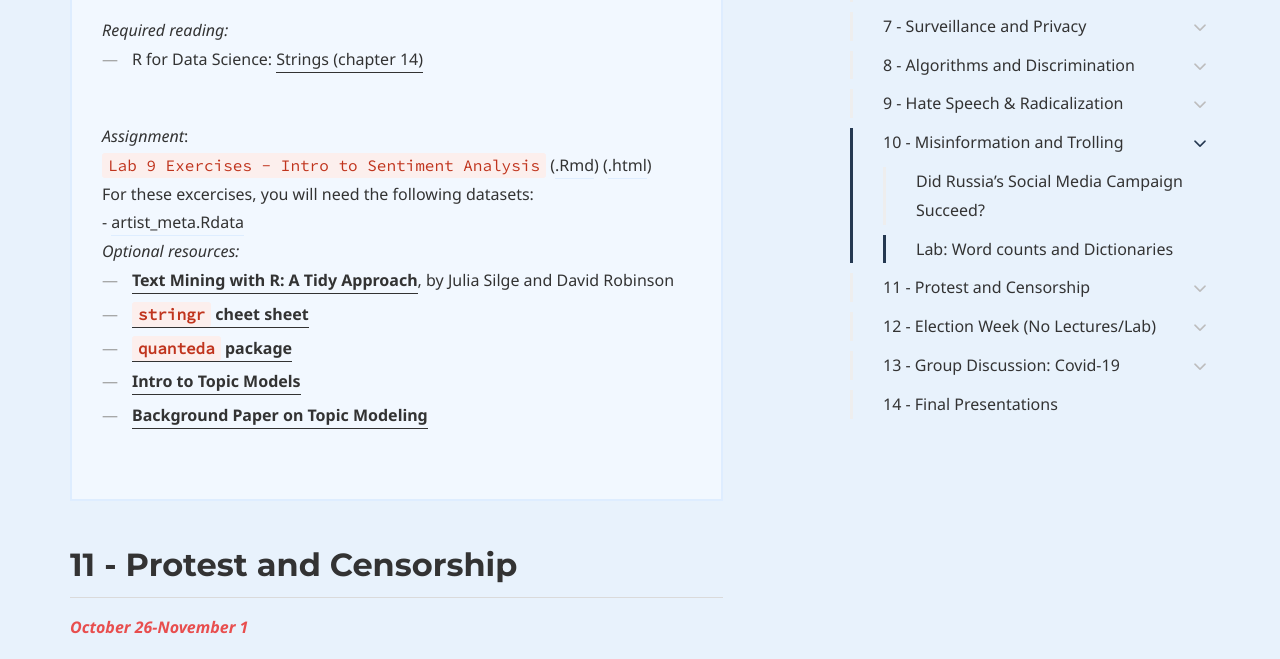
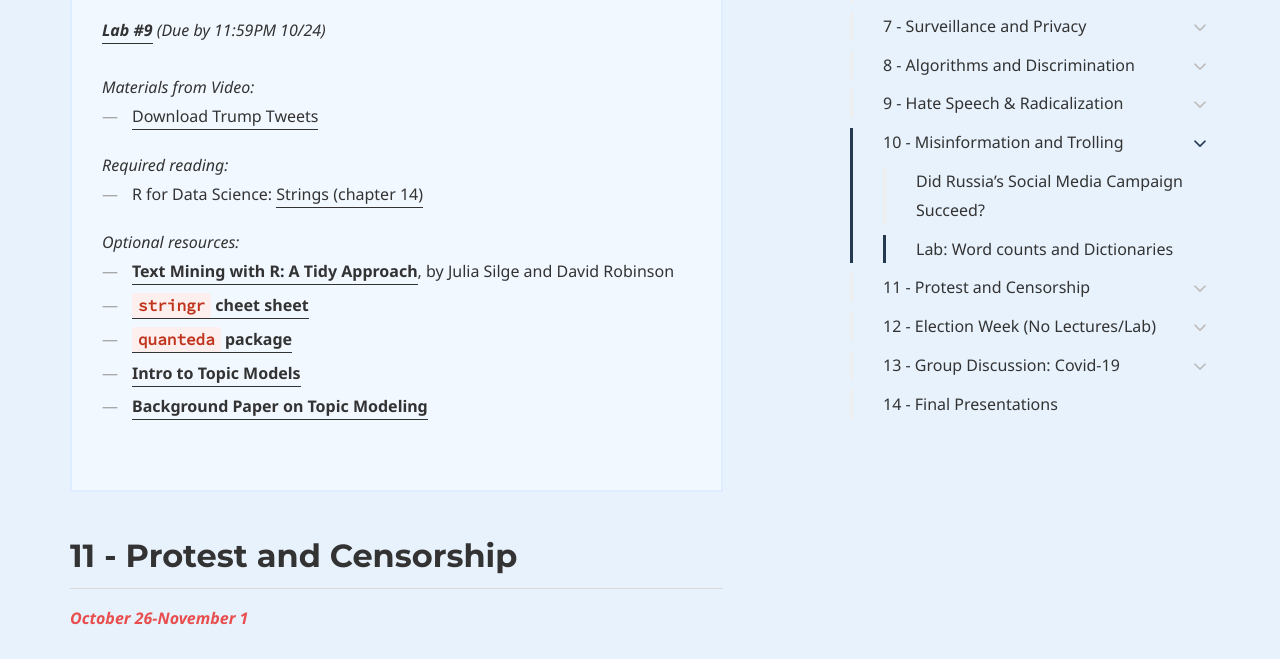
Before and after one commit to dssoc/dssoc.github.io, a Jekyll site: the page built from schedule.md, in a window 1280 px wide and 900 px high, scrolled down 16057 px, cut to the strip 241-900 px from the top of the window. Built offline with Jekyll 4.4.1, drawn with Linux system fonts in a browser that asks for light colours; some web fonts are replaced.

Commit message:
Added Lab 9 materials.

```diff
--- a/schedule.md
+++ b/schedule.md
@@ -475,7 +475,9 @@ allowfullscreen></iframe>
 
 <i>Required reading:</i> <br/>
 <ul>
-<li>R for Data Science: <a href = "https://r4ds.had.co.nz/strings.html">Strings (chapter 14)</a></li></ul><br/>
+<li>R for Data Science: <a href = "https://r4ds.had.co.nz/strings.html">Strings (chapter 14)</a></li>
+</ul>
+<br/>
 
 
 
@@ -519,14 +521,18 @@ frameborder="0"
 allow="accelerometer; autoplay; encrypted-media; gyroscope; picture-in-picture"
 allowfullscreen></iframe>
 
+<i><b><a href = "/assignments/Lab_9.html">Lab #9</a></b> (Due by 11:59PM 10/24)</i> <br/>
+<br/>
+
+<i>Materials from Video:</i><br/>
+<ul>
+  <li><a href = "https://cbail.github.io/Trump_Tweets.Rdata">Download Trump Tweets</a></li>
+</ul>
+
 <i>Required reading:</i> <br/>
 <ul>
-<li>R for Data Science: <a href = "https://r4ds.had.co.nz/strings.html">Strings (chapter 14)</a></li></ul><br/>
-<i>Assignment</i>:<br/>
-<code>Lab 9 Exercises - Intro to Sentiment Analysis</code> (<a href = "https://minhaskamal.github.io/DownGit/#/home?url=https://github.com/dssoc/dssoc.github.io/blob/master/assignments/DSS_Lab9_SentimentAnalysis.Rmd">.Rmd</a>) (<a href = "/assignments/DSS_Lab9_SentimentAnalysis.html">.html</a>)
-<br/>
-For these excercises, you will need the following datasets:<br/>
-- <a href = "/datasets/artist_meta.Rdata">artist_meta.Rdata</a><br/>
+  <li>R for Data Science: <a href = "https://r4ds.had.co.nz/strings.html">Strings (chapter 14)</a></li>
+</ul>
 
 <i>Optional resources:</i><br/>
 <ul>
```
